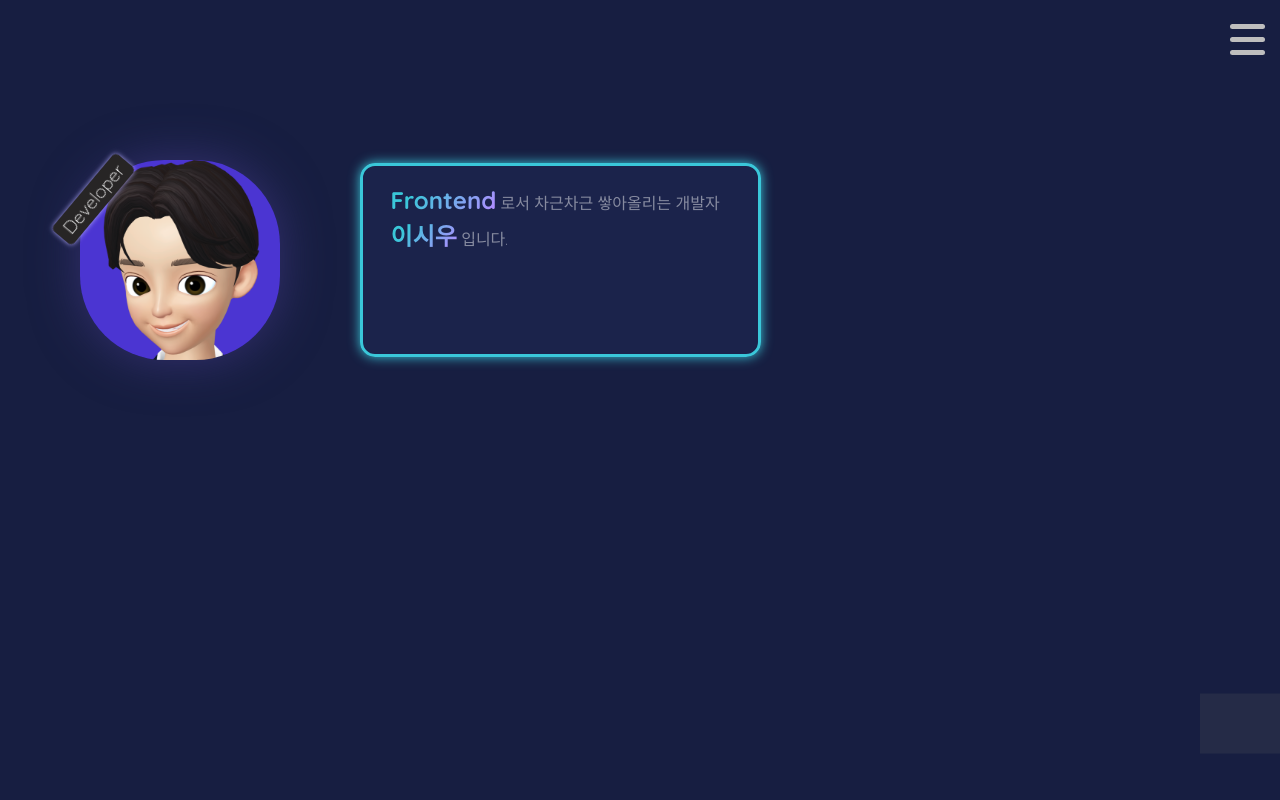
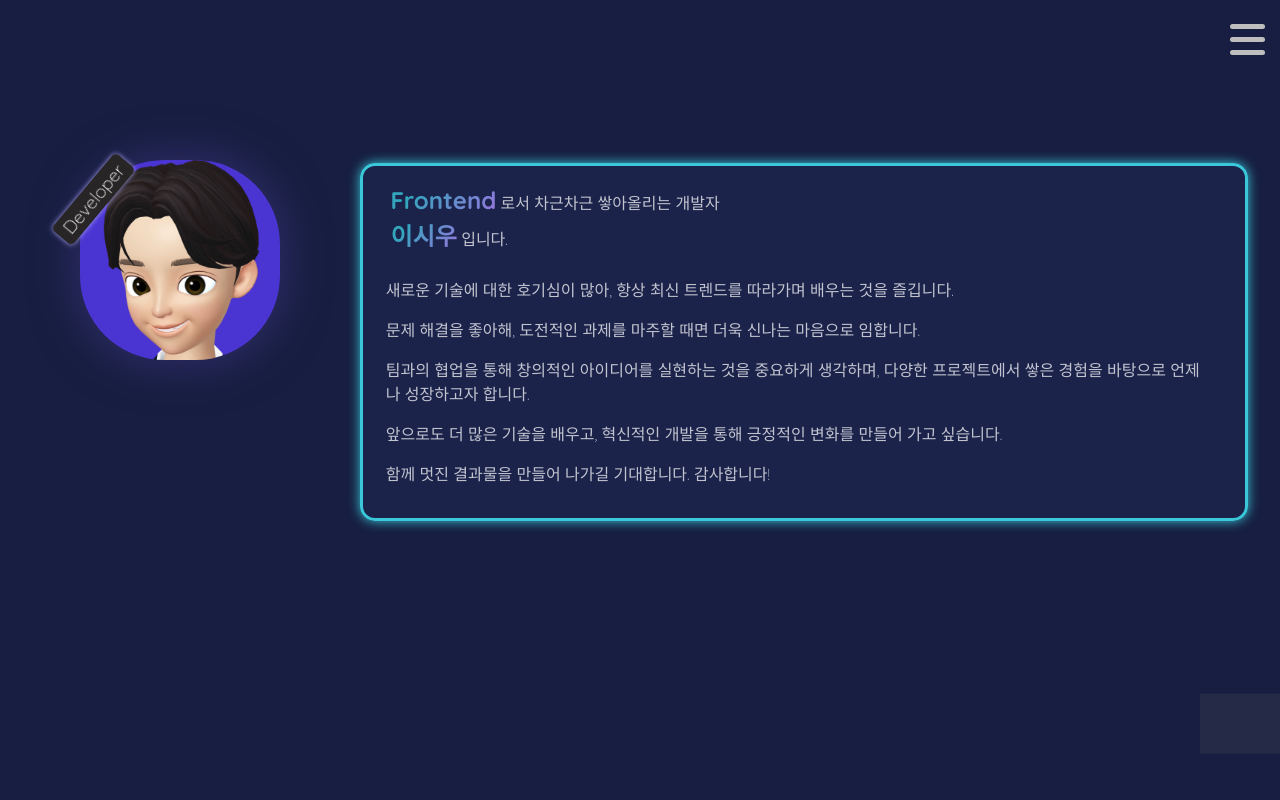
Before and after one commit to lswdev/portfolio, a Vue app: page /intro-detail in a window 1280 px wide. Shown: the top 800 px of the page. Built offline with nearby package versions, Linux system fonts and the light colour scheme; grey boxes are pictures that could not be loaded.

Commit message:
중간 과정 commit

```diff
--- a/src/assets/intro.css
+++ b/src/assets/intro.css
@@ -1,3 +1,11 @@
+/* tag custom */
+
+.avatar p em {
+  display: block;
+  padding-bottom: 1rem;
+}
+.avatar p em:last-child { padding-bottom: 0 }
+
 /* animation */
 .main-top-contain {
   display: flex;
@@ -195,7 +203,6 @@
   text-align: center;
   transition: 0.3s ease all;
   color: rgba(255, 255, 255, 0);
-  cursor: pointer;
   animation: avatarBorder 2s ease-in-out infinite;
 }
 .my-avatar:hover {
@@ -247,11 +254,27 @@
   animation-delay: 0.8s;
   animation-fill-mode: both;
 }
+.avatar-talk > span {
+  will-change: opacity;
+  animation: flickerTalk 2s ease 3s infinite;
+  animation-delay: 3s;
+}
 @keyframes avatarTalk {
   0% { opacity: 0; transform: translateY(3rem);}
   35% { opacity: 1; transform: translateY(0);}
   100% { opacity: 1; transform: translateY(0);}
 }
+@keyframes flickerTalk {
+  0% { opacity: 1; }
+  69% { opacity: 1; }
+  70% { opacity: 0.6; }
+  75% { opacity: 0.9; }
+  80% { opacity: 0.6; }
+  90% { opacity: 1; }
+  100% { opacity: 1 }
+}
+
+
 .avatar-talk .talk-arrow {
   position: absolute;
   right: calc(100% - 4px);
@@ -406,6 +429,9 @@
   margin-top: 2rem;
 }
 
+.detail-section .main-top-contain:not(#detail-contain1, #detail-contain2) {
+  filter: invert(1);
+}
 
 
 
@@ -423,13 +449,13 @@
     flex-direction: column;
   }
   .avatar-talk {
-    margin: 0 4rem 5.2rem 4rem;
+    /*margin: 0 4rem 5.2rem 4rem;*/
+    width: calc(100% / 1.2);
+    margin: 0 auto;
   }
   .talk-arrow {
     display: none;
   }
-  .my-avatar {}
-  .avatar-label {}
   .skill-contain .skill-item .skill-name {
     transform: translate(0, -50%) rotate(0deg);
     filter: drop-shadow(0px 0px 10px #000000);
--- a/src/views/IntroDetailView.vue
+++ b/src/views/IntroDetailView.vue
@@ -25,12 +25,20 @@
         <div class="avatar">
           <span class="avatar-label">Developer</span>
           <span class="my-avatar">이시우<br>1997. 02. 28<br>Lee Siwoo</span>
-          <div class="avatar-talk">
-            <span style="color: rgba(255,255,255,0.47)">
+          <section class="avatar-talk">
+            <span style="color: rgba(255,255,255,0.91)">
               <font class="font-gradient">Frontend</font> 로서 차근차근 쌓아올리는 개발자 <br>
-              <font class="font-gradient">이시우</font> 입니다.
+              <font class="font-gradient">이시우</font> 입니다.  <br><br>
+              <p>
+                <em>새로운 기술에 대한 호기심이 많아, 항상 최신 트렌드를 따라가며 배우는 것을 즐깁니다.</em>
+                <em>문제 해결을 좋아해, 도전적인 과제를 마주할 때면 더욱 신나는 마음으로 임합니다.</em>
+                <em>팀과의 협업을 통해 창의적인 아이디어를 실현하는 것을 중요하게 생각하며, 다양한 프로젝트에서 쌓은 경험을 바탕으로 언제나 성장하고자 합니다.</em>
+                <em>앞으로도 더 많은 기술을 배우고, 혁신적인 개발을 통해 긍정적인 변화를 만들어 가고 싶습니다.</em>
+                <em>함께 멋진 결과물을 만들어 나가길 기대합니다. 감사합니다!</em>
+              </p>
+
             </span>
-          </div>
+          </section>
         </div>
         <img class="mouse-scroll" src="../assets/images/mouse-cursor-lg.png" alt="mouse-scroll-point">
       </div>
@@ -167,7 +175,26 @@ export default {
             ]
           })
         }
-      )
+      );
+      const careerScroll = document.querySelector('.main-top-contain:not(#detail-contain1, #detail-contain2)');
+      console.log("careerScroll  :: ", careerScroll);
+      // scrollBar.animate(
+      //     [
+      //       { transform: 'translateX(-100%)', offset: 0 },
+      //       { transform: 'translateX(0)', offset: 1 }
+      //     ],
+      //     {
+      //       fill: 'both',
+      //       duration: 1000,
+      //       // eslint-disable-next-line no-undef
+      //       timeline: new ScrollTimeline({
+      //         scrollOffsets: [
+      //           { target: document.body, edge: 'start', threshold: 1 },
+      //           { target: document.body, edge: 'end', threshold: 1 },
+      //         ]
+      //       })
+      //     }
+      // )
       // const careerScroll = document.querySelector('#detail-contain3');
       // careerScroll.animate(
       //     [
```
